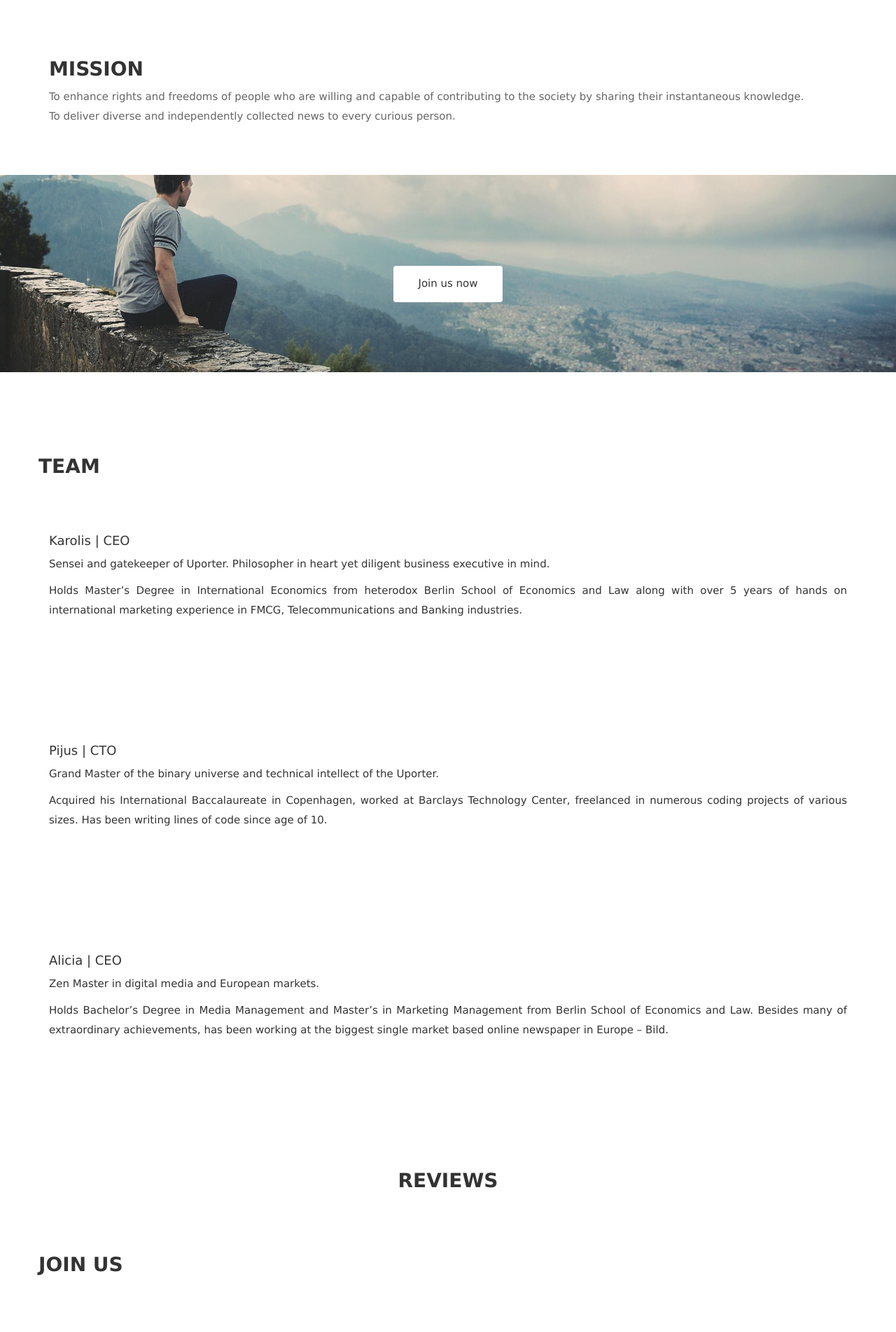
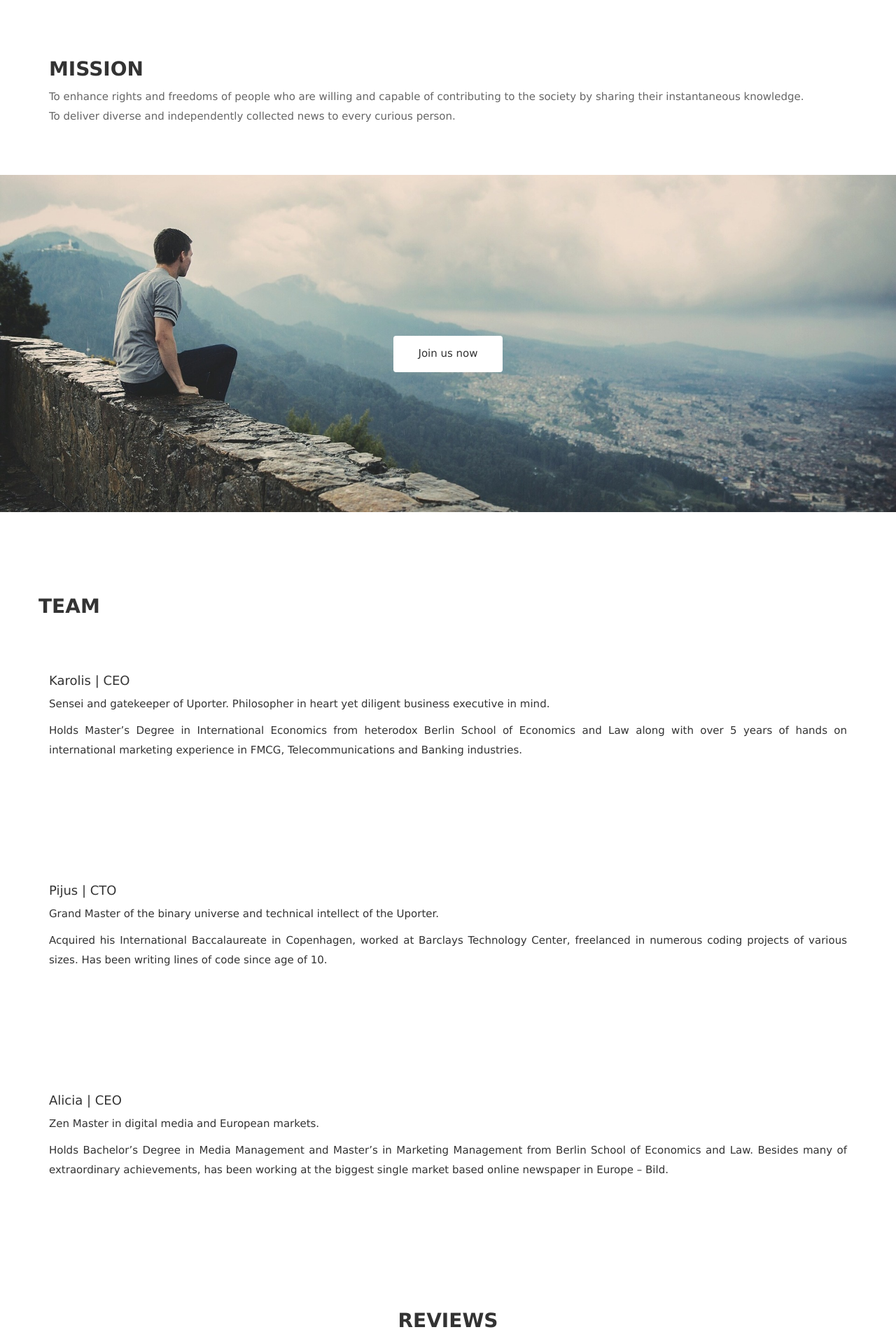
Before and after one commit to Epochi/uport_jekyll, a Jekyll site: the page built from index.html, in a window 1280 px wide. Shown: the part 3964-5868 px from the top of the page at 70% size. Built offline with Jekyll 4.4.1, drawn with Linux system fonts in a browser that asks for light colours; nearby versions of some CDN libraries; some web fonts are replaced.

Commit message:
Update style.css

```diff
--- a/css/style.css
+++ b/css/style.css
@@ -46,6 +46,10 @@
     min-height: 300px;
 }
 
+#feature {
+    padding:200px 0px;
+}
+
 .section-title p {
     font-style: normal;
     text-align: justify;
```
